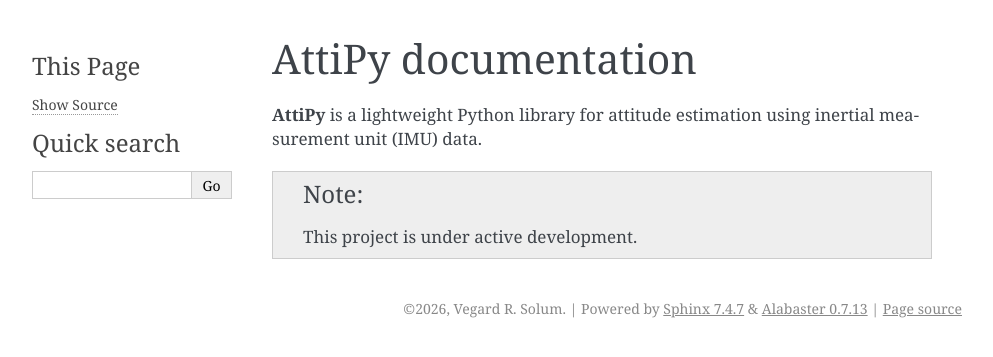
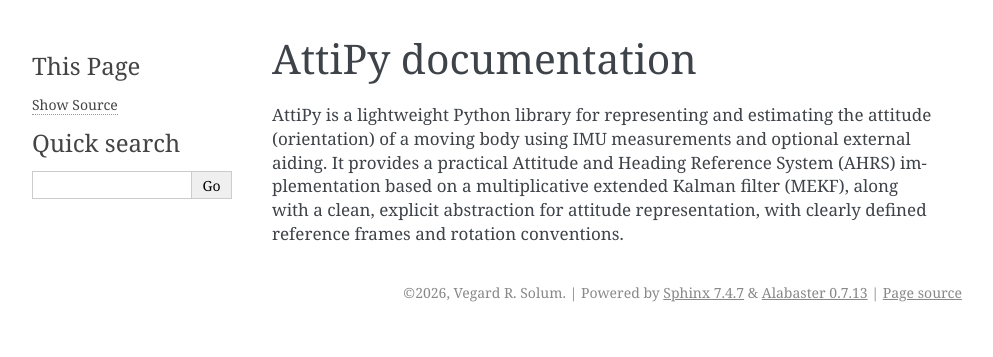
Before and after one commit to vegardrsolum/attipy, a Sphinx documentation site: the page built from docs/source/index.rst, in a window 1280 px wide. Shown: the top 357 px of the page, without its empty margins (148-1141 px from the left). Built offline with Sphinx 7.4.7, drawn with Linux system fonts in a browser that asks for light colours.

Commit message:
some changes

```diff
--- a/docs/source/index.rst
+++ b/docs/source/index.rst
@@ -1,14 +1,15 @@
 AttiPy documentation
 ====================
 
-**AttiPy** is a lightweight Python library for attitude estimation using inertial
-measurement unit (IMU) data.
-
-.. note::
-
-   This project is under active development.
-
+AttiPy is a lightweight Python library for representing and estimating the attitude
+(orientation) of a moving body using IMU measurements and optional external aiding.
+It provides a practical Attitude and Heading Reference System (AHRS) implementation
+based on a multiplicative extended Kalman filter (MEKF), along with a clean, explicit
+abstraction for attitude representation, with clearly defined reference frames and
+rotation conventions.
 
 .. toctree::
+   :hidden:
    :maxdepth: 2
-   :caption: Contents:
+
+   usage
```
Also changed, not shown: README.md (+1 -1 lines), docs/source/usage.rst (added, +11 -0 lines).
